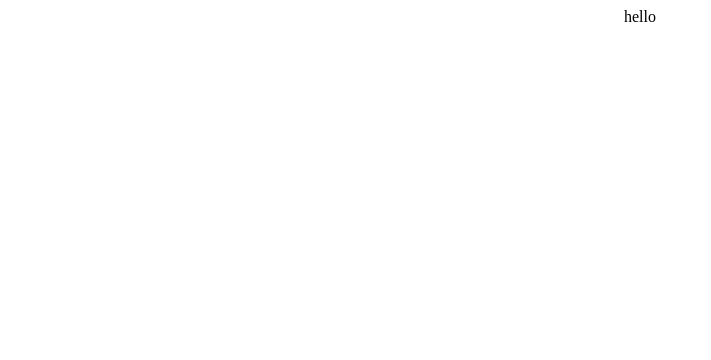
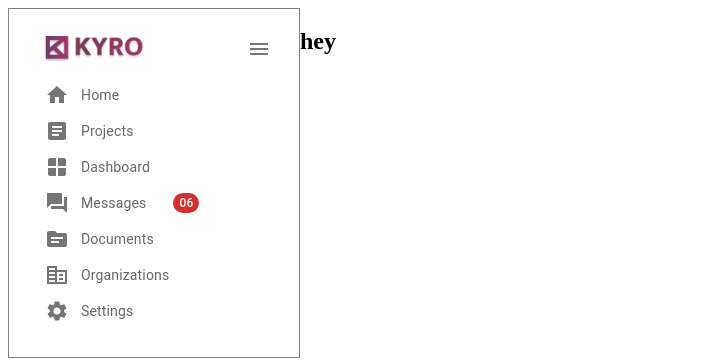
Before and after one commit to saranyavinjarapu/KyroProfilePageReactFrontend, a React (Create React App) app: page / in a window 1280 px wide. Shown: the top 360 px of the page, without its empty margins (0-711 px from the left). Built offline with nearby package versions, Linux system fonts and the light colour scheme.

Commit message:
created sidebar component and added it to the main layout

```diff
--- a/package.json
+++ b/package.json
@@ -3,6 +3,11 @@
   "version": "0.1.0",
   "private": true,
   "dependencies": {
+    "@emotion/react": "^11.10.6",
+    "@emotion/styled": "^11.10.6",
+    "@fontsource/roboto": "^4.5.8",
+    "@mui/icons-material": "^5.11.16",
+    "@mui/material": "^5.12.1",
     "@testing-library/jest-dom": "^5.16.5",
     "@testing-library/react": "^13.4.0",
     "@testing-library/user-event": "^13.5.0",
--- a/src/App.css
+++ /dev/null
@@ -1,38 +0,0 @@
-.App {
-  text-align: center;
-}
-
-.App-logo {
-  height: 40vmin;
-  pointer-events: none;
-}
-
-@media (prefers-reduced-motion: no-preference) {
-  .App-logo {
-    animation: App-logo-spin infinite 20s linear;
-  }
-}
-
-.App-header {
-  background-color: #282c34;
-  min-height: 100vh;
-  display: flex;
-  flex-direction: column;
-  align-items: center;
-  justify-content: center;
-  font-size: calc(10px + 2vmin);
-  color: white;
-}
-
-.App-link {
-  color: #61dafb;
-}
-
-@keyframes App-logo-spin {
-  from {
-    transform: rotate(0deg);
-  }
-  to {
-    transform: rotate(360deg);
-  }
-}
--- a/src/App.js
+++ /dev/null
@@ -1,7 +0,0 @@
-import "./App.css";
-
-function App() {
-  return <div className="App">hello</div>;
-}
-
-export default App;
--- /dev/null
+++ b/src/components/App.css
@@ -0,0 +1,4 @@
+.App {
+  text-align: center;
+  display: flex;
+}
--- /dev/null
+++ b/src/components/App.js
@@ -0,0 +1,13 @@
+import "./App.css";
+import Siderbar from "./Sidebar/Siderbar";
+
+function App() {
+  return (
+    <div className="App">
+      <Siderbar></Siderbar>
+      <h2>hey</h2>
+    </div>
+  );
+}
+
+export default App;
--- /dev/null
+++ b/src/components/Sidebar/Sidebar.module.css
@@ -0,0 +1,5 @@
+.Sidebar {
+  border: 0.5px solid grey;
+  min-width: 250px;
+  padding: 20px;
+}
--- /dev/null
+++ b/src/components/Sidebar/Siderbar.js
@@ -0,0 +1,102 @@
+import React from "react";
+import styles from "./Sidebar.module.css";
+import { Box, IconButton, Typography } from "@mui/material";
+import MenuOutlinedIcon from "@mui/icons-material/MenuOutlined";
+import kyroLogo from "../../assets/kyro_logo.png";
+import MenuList from "@mui/material/MenuList";
+import MenuItem from "@mui/material/MenuItem";
+import ListItemIcon from "@mui/material/ListItemIcon";
+import HomeIcon from "@mui/icons-material/Home";
+import ArticleIcon from "@mui/icons-material/Article";
+import WindowIcon from "@mui/icons-material/Window";
+import ForumIcon from "@mui/icons-material/Forum";
+import Badge from "@mui/material/Badge";
+import SourceIcon from "@mui/icons-material/Source";
+import CorporateFareIcon from "@mui/icons-material/CorporateFare";
+import SettingsIcon from "@mui/icons-material/Settings";
+
+const Siderbar = () => {
+  return (
+    <div className={styles.Sidebar}>
+      <Box
+        display="flex"
+        justifyContent="space-between"
+        alignItems="center"
+        ml="15px"
+      >
+        <img
+          alt="kyro-logo"
+          width="100px"
+          src={kyroLogo}
+          style={{ cursor: "pointer" }}
+        />
+        <IconButton>
+          <MenuOutlinedIcon />
+        </IconButton>
+      </Box>
+      <Box>
+        <MenuList>
+          <MenuItem>
+            <ListItemIcon>
+              <HomeIcon />
+            </ListItemIcon>
+            <Typography variant="body2" color="text.secondary">
+              Home
+            </Typography>
+          </MenuItem>
+          <MenuItem>
+            <ListItemIcon>
+              <ArticleIcon></ArticleIcon>
+            </ListItemIcon>
+            <Typography variant="body2" color="text.secondary">
+              Projects
+            </Typography>
+          </MenuItem>
+          <MenuItem>
+            <ListItemIcon>
+              <WindowIcon></WindowIcon>
+            </ListItemIcon>
+            <Typography variant="body2" color="text.secondary">
+              Dashboard
+            </Typography>
+          </MenuItem>
+          <MenuItem>
+            <ListItemIcon>
+              <ForumIcon></ForumIcon>
+            </ListItemIcon>
+            <Typography variant="body2" color="text.secondary">
+              Messages
+            </Typography>
+            <Badge badgeContent="06" sx={{ pl: 5 }} color="error"></Badge>
+          </MenuItem>
+          <MenuItem>
+            <ListItemIcon>
+              <SourceIcon></SourceIcon>
+            </ListItemIcon>
+            <Typography variant="body2" color="text.secondary">
+              Documents
+            </Typography>
+          </MenuItem>
+          <MenuItem>
+            <ListItemIcon>
+              <CorporateFareIcon></CorporateFareIcon>
+            </ListItemIcon>
+            <Typography variant="body2" color="text.secondary">
+              Organizations
+            </Typography>
+          </MenuItem>
+          <MenuItem>
+            <ListItemIcon>
+              <SettingsIcon></SettingsIcon>
+            </ListItemIcon>
+            <Typography variant="body2" color="text.secondary">
+              Settings
+            </Typography>
+          </MenuItem>
+        </MenuList>
+      </Box>
+    </div>
+  );
+};
+
+export default Siderbar;
--- a/src/index.js
+++ b/src/index.js
@@ -1,6 +1,6 @@
 import React from "react";
 import ReactDOM from "react-dom/client";
-import App from "./App";
+import App from "./components/App";
 
 const root = ReactDOM.createRoot(document.getElementById("root"));
 root.render(
```
Also changed, not shown: src/assets/kyro_logo.png (added), 1 other file (tests, documents, lock files or other folders).
